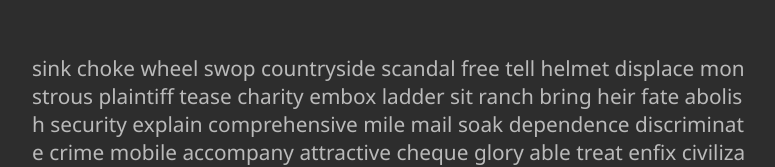
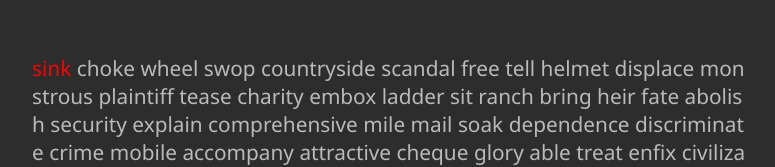
Before and after one commit to Rudresh-pandey/KeyType, a React (Create React App) app: page / in a window 1280 px wide. Shown: the part 114-281 px from the top of the page, without its empty margins (248-1023 px from the left). Built offline with nearby package versions, Linux system fonts and the light colour scheme.

Commit message:
current word indication

```diff
--- a/src/components/Wordinput.js
+++ b/src/components/Wordinput.js
@@ -82,14 +82,13 @@ export default function Wordinput() {
             <div className="middleBox">
                 <div id='WordList' >
                     {outputData.map((data) => {
-                        // if (outputData[i] === data && counter === 0) {
-                        //     counter++;
-
-                        return <span >{data}&nbsp;</span>
-                        // }
-                        // else {
-                        //     // return <p style={{ fontSize: "22px" }} >{data}&nbsp;&nbsp;</p>
-                        // }
+                        if (outputData[i] === data && counter === 0) {
+                            counter++;
+                            return <span style={{ color: "red" }}>{data}&nbsp;</span>
+                        }
+                        else {
+                            return <span>{data}&nbsp;</span>
+                        }
                         // return null;
                     })}
                 </div>
```
